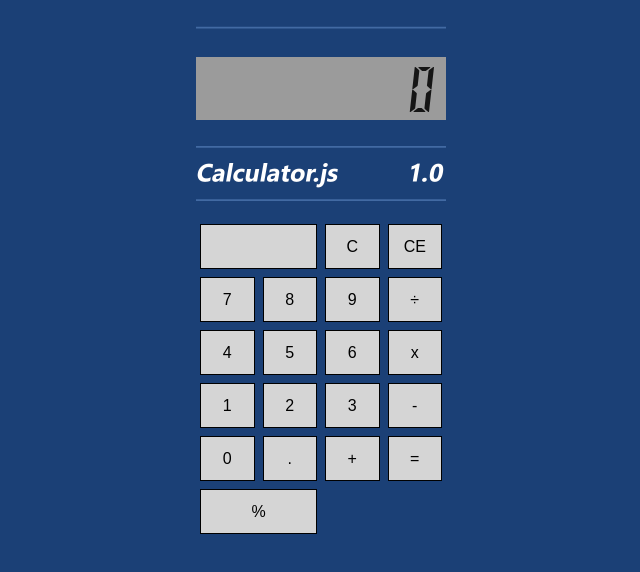
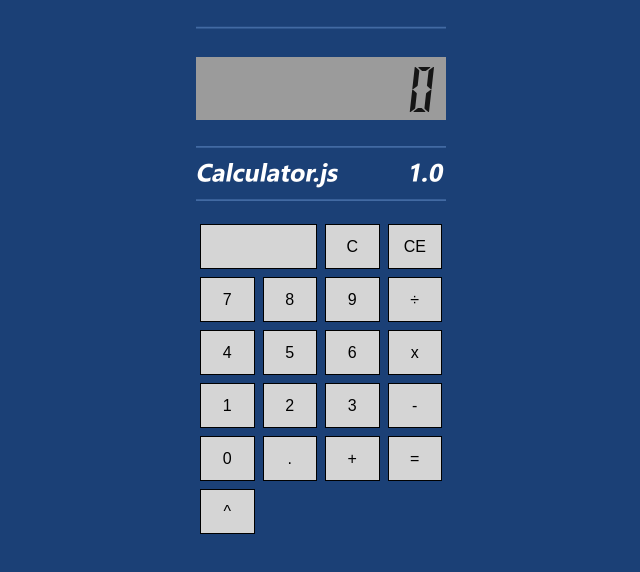
Before and after one commit to Wilcolab/Anythink-Market-ngt9syt4, a website: page public/index.html in a window 1280 px wide. Shown: the whole page, without its empty margins (319-959 px from the left). Drawn offline with Linux system fonts and the light colour scheme.

Commit message:
Add power button to calculator

```diff
--- a/public/index.html
+++ b/public/index.html
@@ -42,7 +42,7 @@
 
             <!-- TODO: Buttons -->
              <!-- add a button for a power (or exponential) function -->
-            <button class="btn span-2" onClick="percentPressed()">%</button>
+            <button class="btn" onClick="operationPressed('^')">^</button>
           </div>
         </div>
       </div>
```
